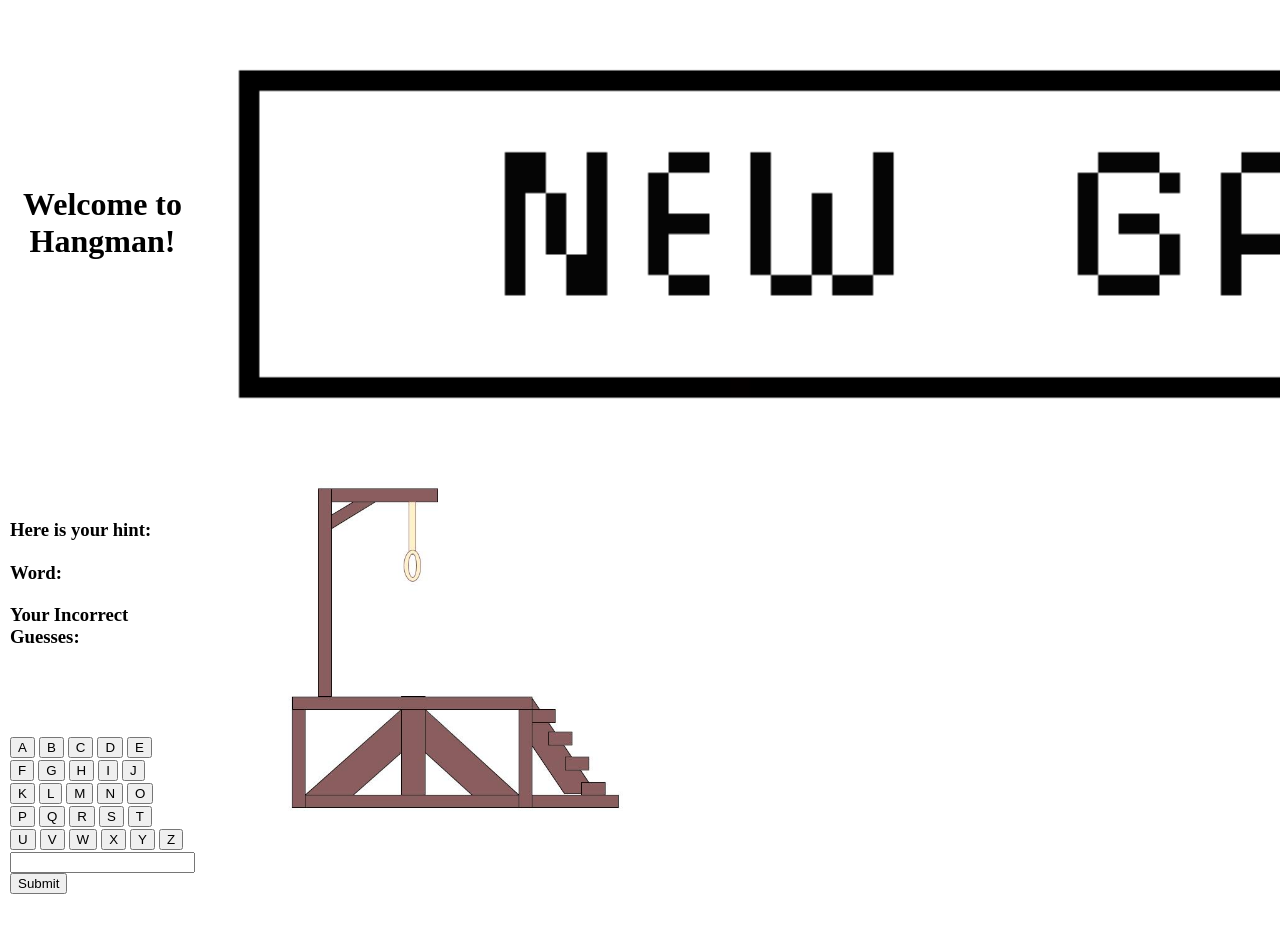
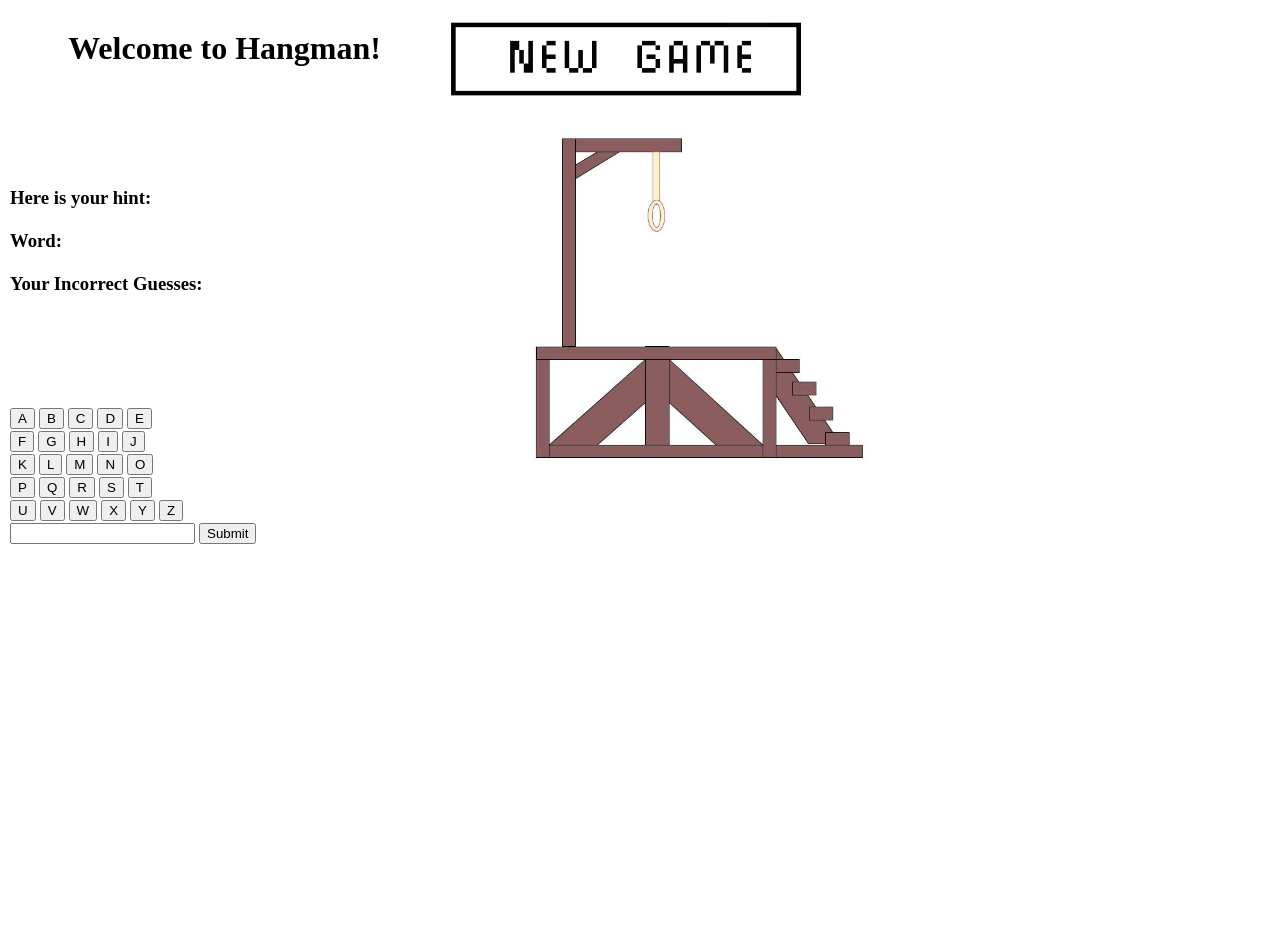
Before and after one commit to RyanHaki/lyntax_final, a Jekyll site: the page built from _pages/Hangman.html, in a window 1280 px wide. Built offline with Jekyll 4.4.1, drawn with Linux system fonts in a browser that asks for light colours; after the commit the page ends 900 px from its top, so only the background shows below that.

Commit message:
sizechange

```diff
--- a/_pages/Hangman.html
+++ b/_pages/Hangman.html
@@ -37,7 +37,7 @@ title: Hangman
                 <tr>
                 <th><h1 class="text-black"><strong>Welcome to Hangman!</strong></h1></th>
                 <td>
-                    <img id="newGame" src="/lyntax_final/images/newgame.jpg" alt="New Game" height="450" onclick="return newGame();">
+                    <img id="newGame" src="/lyntax_final/images/newgame.jpg" alt="New Game" height="100" onclick="return newGame();">
                 </td>
             </tr>
         <tbody>
```
